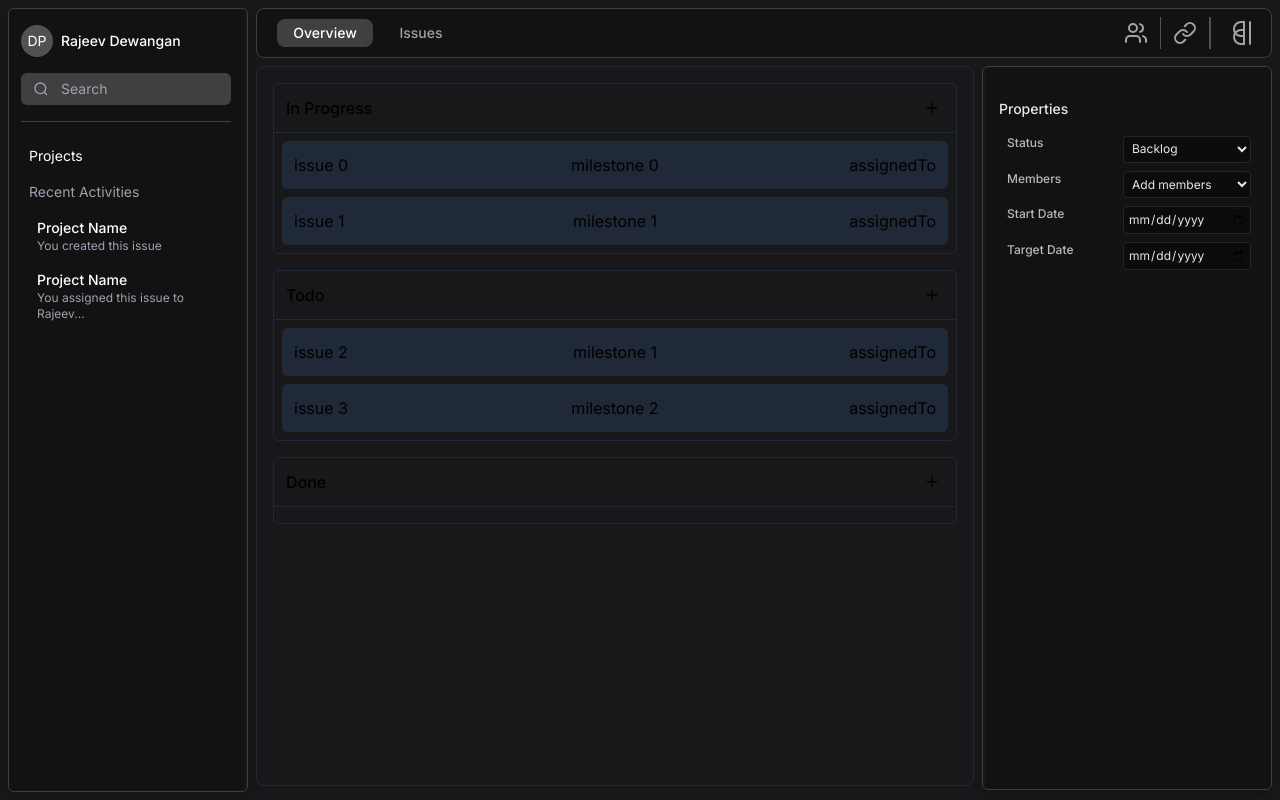
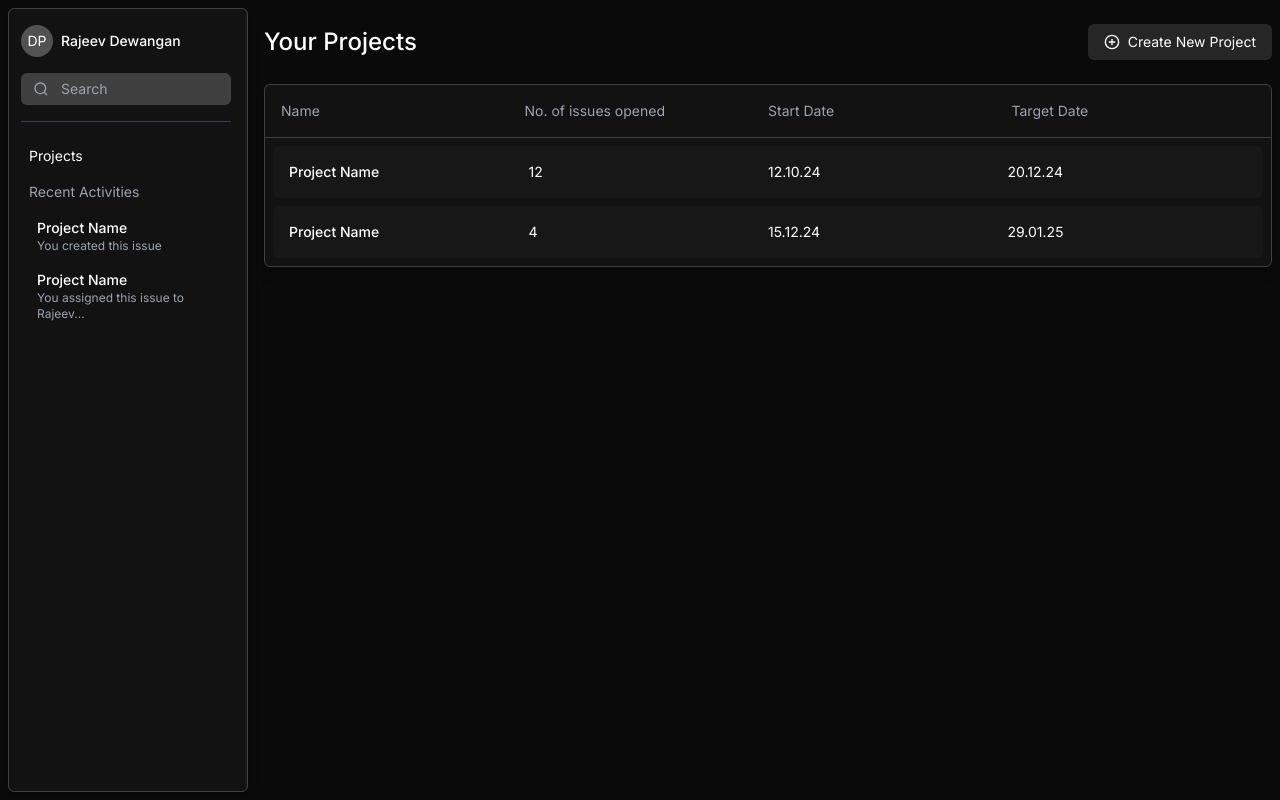
Before and after one commit to BromineTech/BromineTech, a Next.js app in the folder client/: page / in a window 1280 px wide. Built offline with nearby package versions, Linux system fonts and the light colour scheme.

Commit message:
Login Integration init

```diff
--- a/client/app/page.tsx
+++ b/client/app/page.tsx
@@ -14,54 +14,54 @@ export default function Home() {
   //redirect('/waitlist');
 
   return (
-    <div className="flex h-screen bg-zinc-900">
-      {/* Left Sidebar */}
-      <AppSidebar />
+    // <div className="flex h-screen bg-zinc-900">
+    //   {/* Left Sidebar */}
+    //   <AppSidebar />
 
-      {/* Main Content Wrapper */}
-      <div className="flex flex-col flex-1">
-        {/* Navbar: Full width, positioned after the sidebar */}
-        <div className="flex-shrink-0 mr-2 mb-2">
-          <Navbar
-            isPropertiesOpen={isPropertiesOpen}
-            onToggleProperties={() => setIsPropertiesOpen(!isPropertiesOpen)}
-            className="w-full px-6 py-4" // Apply the same padding as the sidebar
-          />
-        </div>
+    //   {/* Main Content Wrapper */}
+    //   <div className="flex flex-col flex-1">
+    //     {/* Navbar: Full width, positioned after the sidebar */}
+    //     <div className="flex-shrink-0 mr-2 mb-2">
+    //       <Navbar
+    //         isPropertiesOpen={isPropertiesOpen}
+    //         onToggleProperties={() => setIsPropertiesOpen(!isPropertiesOpen)}
+    //         className="w-full px-6 py-4" // Apply the same padding as the sidebar
+    //       />
+    //     </div>
 
-        {/* Content Area with Properties Sidebar */}
-        <div className="flex flex-1">
-          {/* Main Content Section */}
-          <div className="flex-1 pr-2 pb-50">
-            <IssueTracker />
-          </div>
-          {/* <div className="flex-1 p-6">
-            <h1 className="text-2xl font-semibold">Project Overview</h1>
-          </div> */}
+    //     {/* Content Area with Properties Sidebar */}
+    //     <div className="flex flex-1">
+    //       {/* Main Content Section */}
+    //       <div className="flex-1 pr-2 pb-50">
+    //         <IssueTracker />
+    //       </div>
+    //       {/* <div className="flex-1 p-6">
+    //         <h1 className="text-2xl font-semibold">Project Overview</h1>
+    //       </div> */}
 
-          {/* Properties Sidebar (Only shown when toggled) */}
-          {isPropertiesOpen && (
-            <PropertiesSidebar
-              defaultProperties={{
-                status: "Backlog",
-                members: [],
-                startDate: null,
-                targetDate: null,
-              }}
-            />
-          )}
-        </div>
-      </div>
-    </div>
+    //       {/* Properties Sidebar (Only shown when toggled) */}
+    //       {isPropertiesOpen && (
+    //         <PropertiesSidebar
+    //           defaultProperties={{
+    //             status: "Backlog",
+    //             members: [],
+    //             startDate: null,
+    //             targetDate: null,
+    //           }}
+    //         />
+    //       )}
+    //     </div>
+    //   </div>
+    // </div>
 
     // <main className="flex min-h-screen flex-col items-center justify-center p-4 bg-black">
     //   <Navbar />
     // </main>
 
-    // <div className="flex h-screen bg-[#0a0a0a]">
-    //   <AppSidebar />
-    //   <ProjectDashboard />
-    // </div>
+    <div className="flex h-screen bg-[#0a0a0a]">
+      <AppSidebar />
+      <ProjectDashboard />
+    </div>
 
     // <div className="flex bg-[#121216]">
     //   <AppSidebar/>
--- a/client/app/project/all/page.tsx
+++ b/client/app/project/all/page.tsx
@@ -1,10 +1,26 @@
 "use client"
-import React from 'react'
+import React, {useEffect} from 'react'
 import Button from '@/components/Button'
-const page = () => {
+import { redirect } from "next/navigation";
+
+
+const Page = () => {
+  useEffect(() => {
+    const serverUrl: string = process.env.NEXT_PUBLIC_SERVER_URL ?? "http://localhost:4000";
+    const fetchProjects = async (serverUrl: string) => {
+      const res = await fetch(`${serverUrl}/project/all`, {
+        // credentials: 'include', // Important if using cookies
+      });
+      const data = await res.json();
+      localStorage.setItem('authToken', data.token); // Store token
+      console.log(data.projects);
+    };
+    fetchProjects(serverUrl)
+  });
+
   return (
     <div>Project/all</div>
   )
 }
 
-export default page
+export default Page
```
Also changed, not shown: client/components/ProjectTiles.tsx (+0 -13 lines), 1 other file (tests, documents, lock files or other folders).
